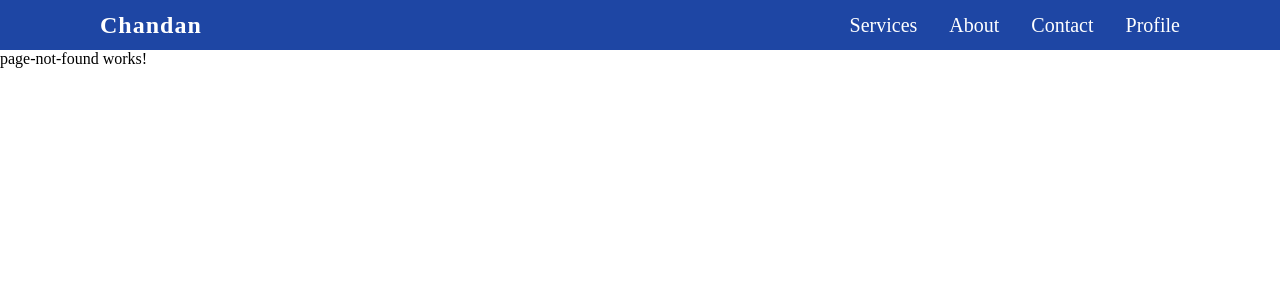
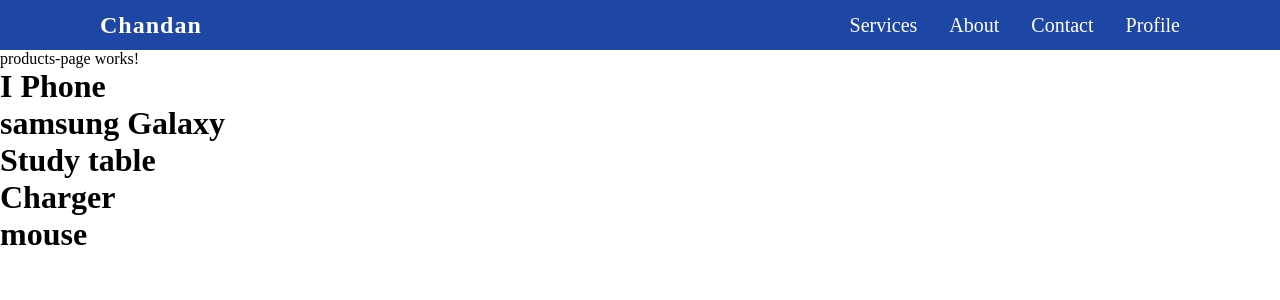
Before and after one commit to sahchandan781/Angular-First, an Angular app: page /products in a window 1280 px wide. Shown: the top 300 px of the page. Built offline with nearby package versions, Linux system fonts and the light colour scheme.

Commit message:
how to create basic servise and get product data

```diff
--- a/src/app/app.routes.ts
+++ b/src/app/app.routes.ts
@@ -9,6 +9,7 @@
 import { Profile } from './profile/profile';
 import { Signup } from './signup/signup';
 import { ParentComponent } from './parent-component/parent-component';
+import { ProductsPage } from './products-page/products-page';
 
 export const routes: Routes = [
     {path:"", component: Home},
@@ -19,6 +20,7 @@
     {path:"profile", component: Profile},
     {path:"signup", component: Signup},
     {path:"parentChild", component: ParentComponent},
+    {path:"products", component: ProductsPage},
     {path:"**", component: PageNotFound},
 
 ];
--- a/src/app/home/home.ts
+++ b/src/app/home/home.ts
@@ -12,6 +12,7 @@
 import { Todolist } from '../todolist/todolist';
 import { CommonModule } from '@angular/common';
 import { CurrencyConverterPipe } from '../pipe/currency-converter-pipe';
+import { Products } from '../services/products';
 
 
 @Component({
@@ -47,7 +48,7 @@
   }
 // pass data from one page to other
 
-constructor(private router: Router){
+constructor(private router: Router, private productService:Products){
 
 }
 //   goToProfile(){
--- /dev/null
+++ b/src/app/products-page/products-page.html
@@ -0,0 +1,4 @@
+<p>products-page works!</p>
+@for(item of productData; track item){
+    <h1>{{item.name}}</h1>
+}
--- /dev/null
+++ b/src/app/products-page/products-page.ts
@@ -0,0 +1,25 @@
+import { Component, OnInit } from '@angular/core';
+import { Products } from '../services/products';
+import { catchError } from 'rxjs';
+
+@Component({
+  selector: 'app-products-page',
+  imports: [],
+  templateUrl: './products-page.html',
+  styleUrl: './products-page.css'
+})
+export class ProductsPage implements OnInit {
+
+  productData : {
+      name:String;
+      category:string;
+      price:number;
+
+    }[] | undefined
+  constructor(private productServices: Products){
+  }
+
+  ngOnInit(){
+      this.productData = this.productServices.getProductData();
+    }
+}
--- /dev/null
+++ b/src/app/services/products.ts
@@ -0,0 +1,21 @@
+import { Injectable } from '@angular/core';
+
+@Injectable({
+  providedIn: 'root'
+})
+export class Products {
+  constructor(){
+    console.log("service is called");
+
+  }
+
+  getProductData(){
+    return [
+      {name:"I Phone", category:"mobile", price:120000 },
+      {name:"samsung Galaxy", category:"mobile", price:120001 },
+      {name:"Study table", category:"furniture", price:4000 },
+      {name:"Charger", category:"electronics", price:300 },
+      {name:"mouse", category:"electronics", price:1200 },
+    ]
+  }
+}
```
Also changed, not shown: src/app/products-page/products-page.css (added), 2 other files (tests, documents, lock files or other folders).
